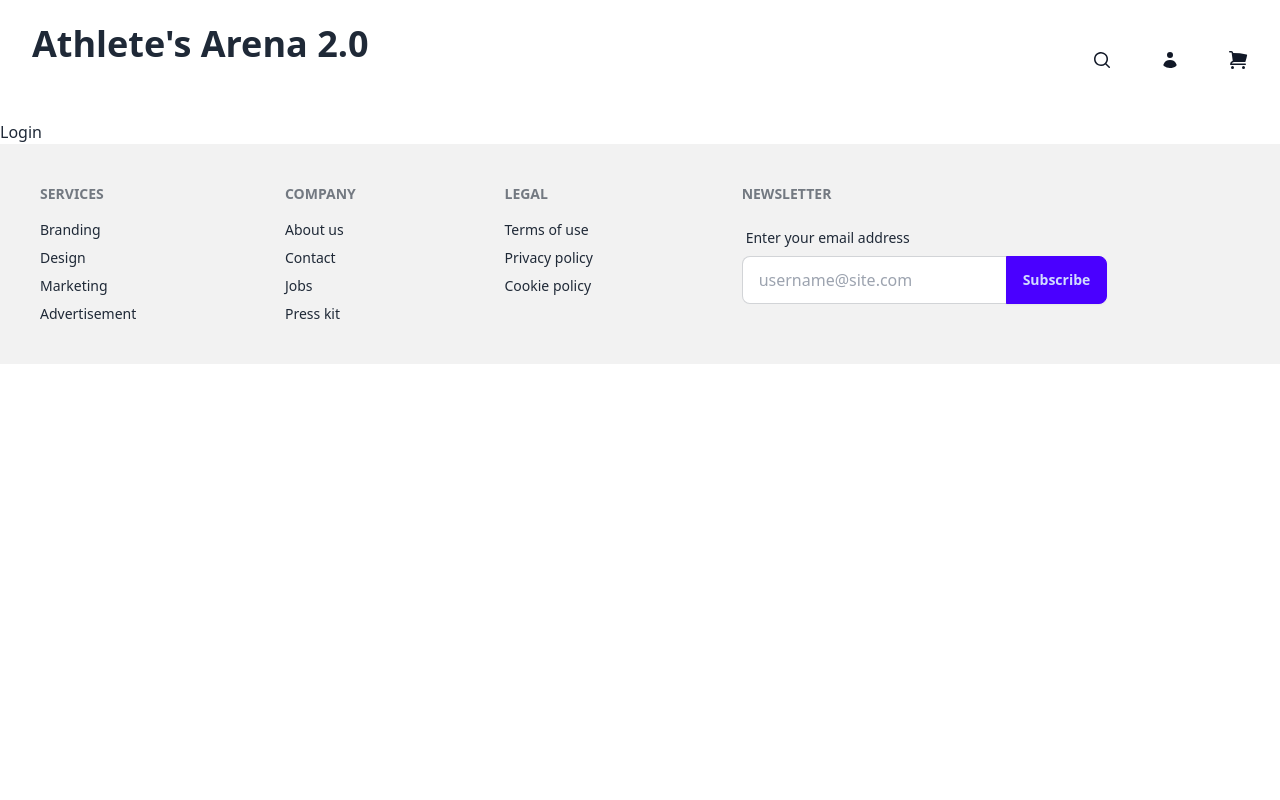
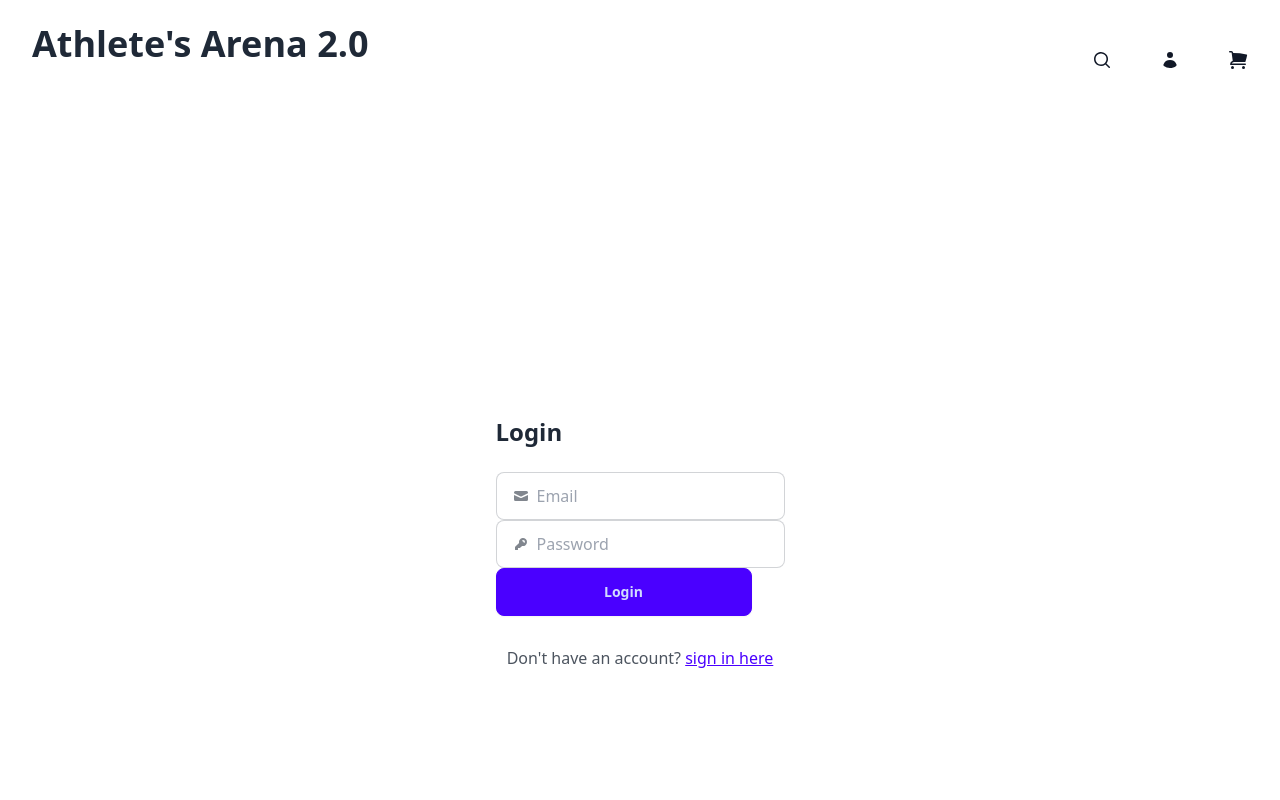
Before and after one commit to SdbnCode/ecom-platform, a Next.js app: page /login in a window 1280 px wide. Shown: the top 800 px of the page. Built offline with nearby package versions, Linux system fonts and the light colour scheme.

Commit message:
created login page and api, add comments for future reference, to do next is create account page displaying purchase history

```diff
--- /dev/null
+++ b/src/app/api/user/login/route.ts
@@ -0,0 +1,58 @@
+import { NextResponse } from "next/server";
+import { compare } from "bcrypt";
+import * as z from "zod";
+import Prisma from "../../../lib/prisma";
+
+//User validation schema
+const LoginSchema = z.object({
+  email: z.string().min(1, "Email is required").email("Invalid email"),
+  password: z
+    .string()
+    .min(1, "Password is required")
+    .min(8, "Password must have more than 8 characters"),
+});
+
+export async function POST(req: Request) {
+  try {
+    const loginData = await req.json();
+    const { email, password } = LoginSchema.parse(loginData);
+
+    // Check if user exists in the database
+    const user = await Prisma.user.findUnique({
+      where: {
+        email: email,
+      },
+    });
+
+    if (!user) {
+      return NextResponse.json(
+        { user: null, message: "Invalid email or password" },
+        { status: 401 },
+      );
+    }
+
+    // Check if the password matches
+    const isPasswordValid = await compare(password, user.password);
+    if (!isPasswordValid) {
+      return NextResponse.json(
+        { user: null, message: "Invalid email or password" },
+        { status: 401 },
+      );
+    }
+
+    // Return success without sending back the password
+    // eslint-disable-next-line @typescript-eslint/no-unused-vars
+    const { password: hashedPassword, ...rest } = user;
+
+    return NextResponse.json(
+      { user: rest, message: "Login successful!" },
+      { status: 200 },
+    );
+  } catch (error) {
+    console.log(error);
+    return NextResponse.json(
+      { user: null, message: "An error occurred" },
+      { status: 500 },
+    );
+  }
+}
--- a/src/app/api/user/register/route.ts
+++ b/src/app/api/user/register/route.ts
@@ -18,6 +18,7 @@
     const user = await req.json();
     const { email, password, address } = UserSchema.parse(user);
 
+    // Check if the email already exists in the database
     const emailExists = await Prisma.user.findUnique({
       where: {
         email: email,
@@ -30,7 +31,10 @@
       );
     }
 
+    // Hash the password before storing it in the database
     const passwordHash = await hash(password, 10);
+
+    // Create a new user in the database
     const newUser = await Prisma.user.create({
       data: {
         email,
--- a/src/app/login/page.tsx
+++ b/src/app/login/page.tsx
@@ -1,3 +1,110 @@
-export default function Login() {
-  return <h1> Login</h1>;
+"use client";
+
+import Link from "next/link";
+import { useRouter } from "next/navigation";
+import { useForm } from "react-hook-form";
+import { zodResolver } from "@hookform/resolvers/zod";
+import * as z from "zod";
+import { useState } from "react";
+
+const FormSchema = z.object({
+  email: z.string().email({ message: "Invalid email address" }),
+  password: z
+    .string()
+    .min(6, { message: "Password must be at least 6 characters long" }),
+});
+
+export default function LoginPage() {
+  const router = useRouter();
+  const [errorMessage, setErrorMessage] = useState<string | null>(null);
+  const {
+    register,
+    handleSubmit,
+    formState: { errors },
+  } = useForm<z.infer<typeof FormSchema>>({
+    resolver: zodResolver(FormSchema),
+    defaultValues: {
+      email: "",
+      password: "",
+    },
+  });
+
+  const onSubmit = async (values: z.infer<typeof FormSchema>) => {
+    setErrorMessage(null);
+    const response = await fetch("/api/user/login", {
+      method: "POST",
+      headers: {
+        "Content-Type": "application/json",
+      },
+      body: JSON.stringify({
+        email: values.email,
+        password: values.password,
+      }),
+    });
+
+    if (response.ok) {
+      router.push("/account");
+    } else {
+      const result = await response.json();
+      setErrorMessage(result.message || "Invalid email or password");
+    }
+  };
+  return (
+    <div className="flex h-screen items-center justify-center">
+      <div className="prose flex h-screen flex-col items-center justify-center gap-2">
+        <form onSubmit={handleSubmit(onSubmit)}>
+          <h2>Login</h2>
+
+          <label className="input input-bordered flex items-center gap-2">
+            <svg
+              xmlns="http://www.w3.org/2000/svg"
+              viewBox="0 0 16 16"
+              fill="currentColor"
+              className="h-4 w-4 opacity-70"
+            >
+              <path d="M2.5 3A1.5 1.5 0 0 0 1 4.5v.793c.026.009.051.02.076.032L7.674 8.51c.206.1.446.1.652 0l6.598-3.185A.755.755 0 0 1 15 5.293V4.5A1.5 1.5 0 0 0 13.5 3h-11Z" />
+              <path d="M15 6.954 8.978 9.86a2.25 2.25 0 0 1-1.956 0L1 6.954V11.5A1.5 1.5 0 0 0 2.5 13h11a1.5 1.5 0 0 0 1.5-1.5V6.954Z" />
+            </svg>
+            <input
+              type="text"
+              className="grow"
+              placeholder="Email"
+              {...register("email")}
+            />
+          </label>
+          <label className="input input-bordered flex items-center gap-2">
+            <svg
+              xmlns="http://www.w3.org/2000/svg"
+              viewBox="0 0 16 16"
+              fill="currentColor"
+              className="h-4 w-4 opacity-70"
+            >
+              <path
+                fillRule="evenodd"
+                d="M14 6a4 4 0 0 1-4.899 3.899l-1.955 1.955a.5.5 0 0 1-.353.146H5v1.5a.5.5 0 0 1-.5.5h-2a.5.5 0 0 1-.5-.5v-2.293a.5.5 0 0 1 .146-.353l3.955-3.955A4 4 0 1 1 14 6Zm-4-2a.75.75 0 0 0 0 1.5.5.5 0 0 1 .5.5.75.75 0 0 0 1.5 0 2 2 0 0 0-2-2Z"
+                clipRule="evenodd"
+              />
+            </svg>
+            <input
+              type="password"
+              className="grow"
+              placeholder="Password"
+              {...register("password")}
+            />
+          </label>
+          {errorMessage && <p className="text-red-500">{errorMessage}</p>}
+          <button className="btn btn-primary btn-wide" type="submit">
+            Login
+          </button>
+        </form>
+
+        <p>
+          Don&apos;t have an account?{" "}
+          <Link href="/register" className="link link-primary">
+            sign in here
+          </Link>
+        </p>
+      </div>
+    </div>
+  );
 }
--- a/src/app/register/page.tsx
+++ b/src/app/register/page.tsx
@@ -24,7 +24,7 @@
   });
 
 export default function RegisterPage() {
-  const router = useRouter(); // Move useRouter here
+  const router = useRouter();
 
   const {
     register,
@@ -54,7 +54,7 @@
     });
 
     if (response.ok) {
-      router.push("/account"); // Use router.push here
+      router.push("/login");
     } else {
       console.error("User registration failed");
     }
@@ -83,7 +83,9 @@
               {...register("email")}
             />
           </label>
-          {errors.email && <p>{errors.email.message}</p>}
+          {errors.email && (
+            <p className="text-red-500">{errors.email.message}</p>
+          )}
 
           <label className="input input-bordered flex items-center gap-2">
             <svg
@@ -105,7 +107,9 @@
               {...register("password")}
             />
           </label>
-          {errors.password && <p>{errors.password.message}</p>}
+          {errors.password && (
+            <p className="text-red-500">{errors.password.message}</p>
+          )}
 
           <label className="input input-bordered flex items-center gap-2">
             <svg
@@ -127,7 +131,9 @@
               {...register("confirmPassword")}
             />
           </label>
-          {errors.confirmPassword && <p>{errors.confirmPassword.message}</p>}
+          {errors.confirmPassword && (
+            <p className="text-red-500">{errors.confirmPassword.message}</p>
+          )}
 
           <label className="input input-bordered flex items-center gap-2">
             <svg
@@ -147,7 +153,9 @@
               {...register("address")}
             />
           </label>
-          {errors.address && <p>{errors.address.message}</p>}
+          {errors.address && (
+            <p className="text-red-500">{errors.address.message}</p>
+          )}
 
           <button className="btn btn-primary btn-wide" type="submit">
             Register
```
